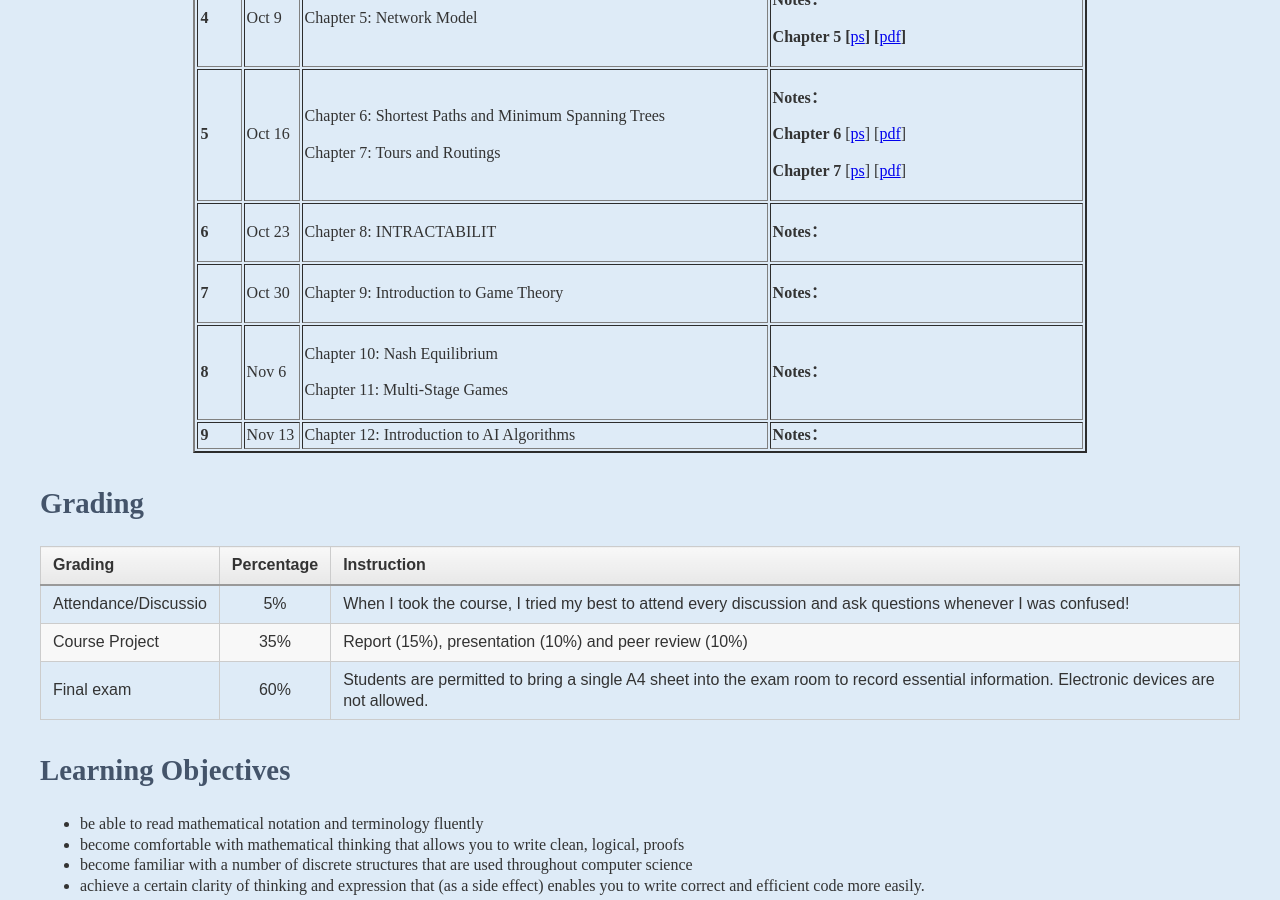
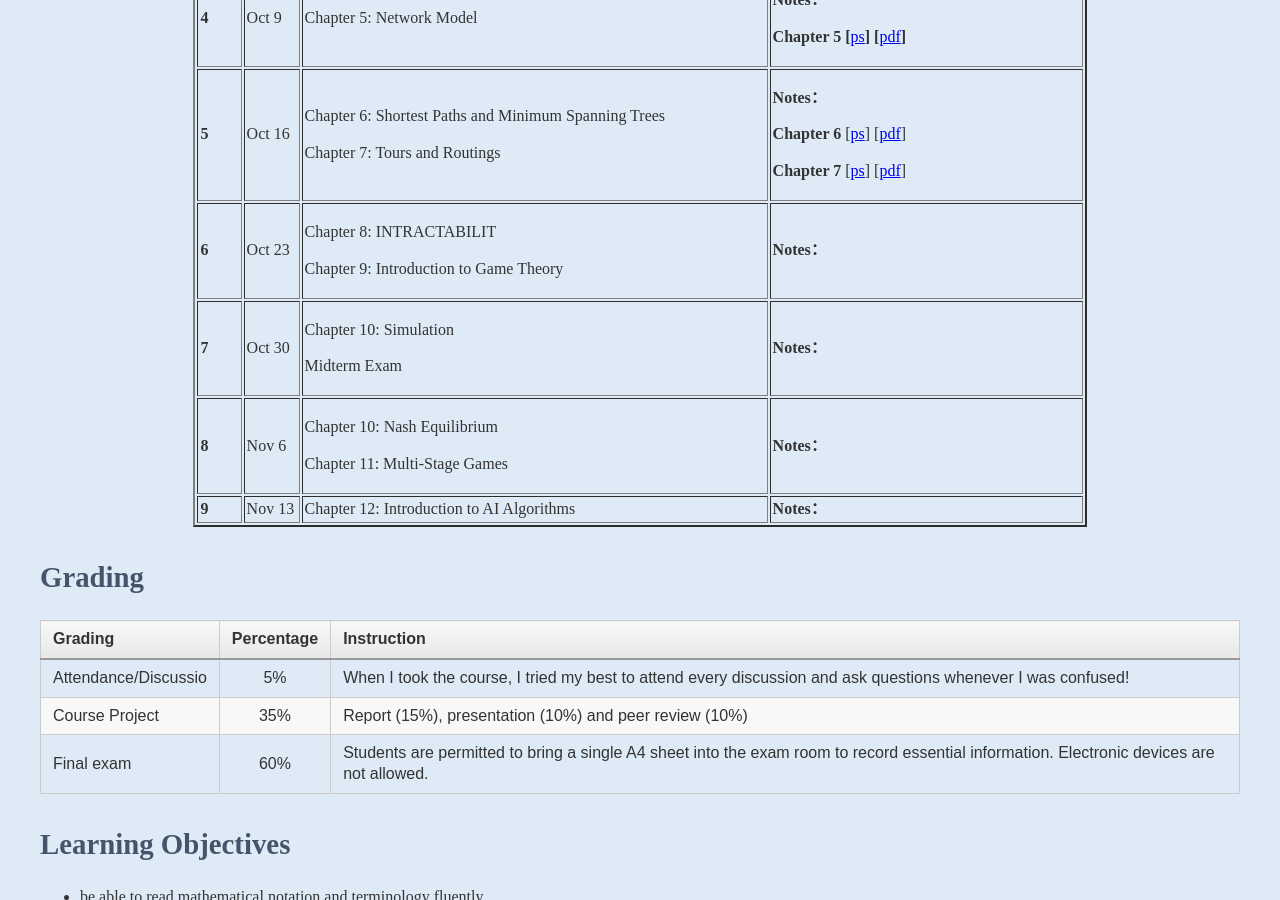
Before and after one commit to kejiwei/kejiwei.github.io, a Jekyll site: the page teaching/courses/OTM/index.html, which Jekyll copies as it is, in a window 1280 px wide and 900 px high, scrolled down 1390 px. Built offline with Jekyll 4.4.1, drawn with Linux system fonts in a browser that asks for light colours.

Commit message:
Update index.html

```diff
--- a/teaching/courses/OTM/index.html
+++ b/teaching/courses/OTM/index.html
@@ -114,6 +114,8 @@
                 <td><b>6</b></td>
                 <td>Oct 23</td>
                 <td><p>Chapter 8: INTRACTABILIT</p>
+                    <p>Chapter 9: Introduction to Game Theory </p>
+
                   </td>
                 <td><strong>Notes： </strong>
                  </td>
@@ -123,7 +125,9 @@
                 <td><b>7</b></td>
                 <td>Oct 30</td>
                 <td>
-                  <p>Chapter 9: Introduction to Game Theory </p></td>
+                  <p>Chapter 10: Simulation</p>
+                  <p>Midterm Exam</p>
+                </td>
                 <td><strong>Notes： </strong>
                  </td>
                 </tr>
```
